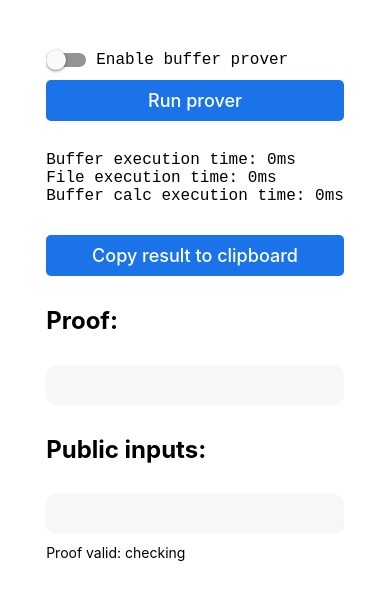
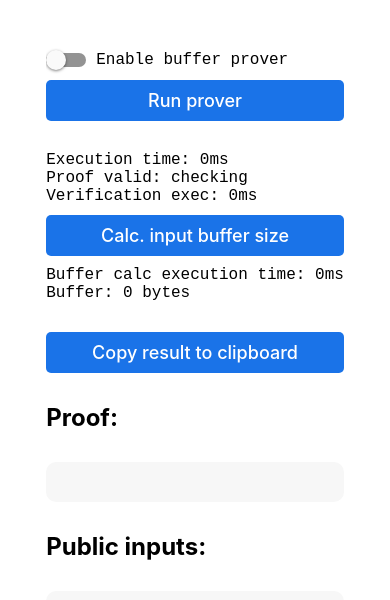
Before and after one commit to iden3/react-native-rapidsnark, a React Native app in the folder example/: screen / in a window 390 px wide. Shown: the top 600 px of the page. Built offline with nearby package versions, Linux system fonts and the light colour scheme; what react-native-fs would draw is missing.

Commit message:
[WIP] refactoring

```diff
--- a/example/src/App.tsx
+++ b/example/src/App.tsx
@@ -8,36 +8,46 @@ export default function App() {
   const [enableBufferProver, setEnableBufferProver] = React.useState(false);
   const [proofResult, setProofResult] = React.useState('');
   const [publicResult, setPublicResult] = React.useState('');
-  const [bufferExecTime, setBufferExecTime] = React.useState(0);
-  const [fileExecTime, setFileExecTime] = React.useState(0);
+  const [proofExecTime, setProofExecTime] = React.useState(0);
   const [bufferCalcExecTime, setBufferCalcExecTime] = React.useState(0);
+  const [bufferSize, setBufferSize] = React.useState(0);
   const [verificationResult, setVerificationResult] =
     React.useState<boolean>(null);
+    const [verificationExecTime, setVerificationExecTime] = React.useState(0);
 
   const onToggleSwitch = () => setEnableBufferProver(!enableBufferProver);
 
-  const runCalculatePublicBufferSize = async () => {
-    const zkeyF = await getZkeyFile();
-    return calculate_public_buffer_size(zkeyF);
-  };
-
+  // groth16 prover with reading zkey from buffer.
+  // this function in React Native is limited, not applicable for
+  // large files. It is better to use groth16_prover_zkey_file
   const runGroth16BufferProver = async () => {
     console.log('Calling useGroth16BufferProver');
 
     const zkeyF = await getZkeyFile();
     const wtnsF = await getWtnsFile();
-    console.log('zkeyF: ', zkeyF.slice(0, 100));
-    console.log('wtnsF: ', wtnsF.slice(0, 100));
+    console.log('zkeyF: ', zkeyF.length);
+    console.log('wtnsF: ', wtnsF.length);
 
-    return groth16_prover(zkeyF, wtnsF);
+    const startTime = performance.now();
+    const proverResult = await groth16_prover(zkeyF, wtnsF);
+    const diff = performance.now() - startTime;
+    setProofExecTime(diff);
+
+    return proverResult;
   };
 
+  // groth16 prover with reading zkey from C++ library.
+  // this function has better performance than groth16_prover
   const runGroth16FileProver = async () => {
     console.log('Calling useGroth16FileProver');
 
     const wtnsF = await getWtnsFile();
 
-    return groth16_prover_zkey_file(zkeyPath, wtnsF);
+    const startTime = performance.now();
+    const proverResult = await groth16_prover_zkey_file(zkeyPath, wtnsF);
+    const diff = performance.now() - startTime;
+    setProofExecTime(diff);
+    return proverResult;
   };
 
   const logProof = ({proof, pub_signals}) => {
@@ -56,70 +66,66 @@ export default function App() {
   };
 
   const runProver = React.useCallback(async () => {
-    let proof: string;
-    let publicInputs: string;
+    console.log('Calling groth16_prover');
 
     // Copy assets to documents directory on Android
     if (Platform.OS === 'android') {
       await writeAssetFilesToDocumentsDirectory();
     }
 
-    console.log('Calling groth16_prover');
+    let proverResult: { proof: string; pub_signals: string; };
 
-    let startTime: number;
-    let proverResult: { proof: string; pub_signals: string; };
-    let diff: number;
+    // Generate proof
     try {
       if (enableBufferProver) {
-        startTime = performance.now();
         proverResult = await runGroth16BufferProver();
-        diff = performance.now() - startTime;
-        setBufferExecTime(diff);
-        logProof(proverResult);
+      }else{
+        proverResult = await runGroth16FileProver();
       }
 
-      startTime = performance.now();
-      proverResult = await runGroth16FileProver();
-      diff = performance.now() - startTime;
-      setFileExecTime(diff);
       logProof(proverResult);
-
-      proof = proverResult.proof;
-      publicInputs = proverResult.pub_signals;
-      setProofResult(proof);
-      setPublicResult(publicInputs);
-
-      if (enableBufferProver) {
-        startTime = performance.now();
-        const publicBufferSize = await runCalculatePublicBufferSize();
-        diff = performance.now() - startTime;
-        setBufferCalcExecTime(diff);
-        console.log('publicBufferSize: ', publicBufferSize);
-      }
+      setProofResult(proverResult.proof);
+      setPublicResult(proverResult.pub_signals);
     } catch (error) {
       console.error('Error proving circuit', error);
       return;
     }
 
+    // Verify proof
     try {
-      const startTime = performance.now();
 
       const verificationKey = await getVerificationKeyFile();
 
+      const startTime = performance.now();
       const result = await groth16_verifier(
-        publicInputs,
-        proof,
+        proverResult.pub_signals,
+        proverResult.proof,
         verificationKey
       );
+      const diffVerification = performance.now() - startTime;
+
       setVerificationResult(result);
-
+      setVerificationExecTime(diffVerification);
       console.log('verification result proof valid:' + result);
-      const diffVerification = performance.now() - startTime;
       console.log('verification exec time:' + diffVerification);
     } catch (error) {
       console.error('Error verifying proof', error);
     }
   }, [enableBufferProver]);
+
+  const calculateBufferSize = React.useCallback(async () => {
+    console.log('Calling calculate_public_buffer_size');
+    const zkeyF = await getZkeyFile();
+
+    const startTime = performance.now();
+    const publicBufferSize = await calculate_public_buffer_size(zkeyF);
+    const diff = performance.now() - startTime;
+
+    setBufferCalcExecTime(diff);
+    console.log('publicBufferSize exec: ', diff);
+    setBufferSize(publicBufferSize);
+    console.log('publicBufferSize: ', publicBufferSize);
+  }, []);
 
   return (
     <View style={styles.container}>
@@ -139,13 +145,23 @@ export default function App() {
         <View style={{height: 20}}/>
 
         <Text style={styles.resultText}>
-          Buffer execution time: {bufferExecTime}ms
+          Execution time: {proofExecTime}ms
         </Text>
         <Text style={styles.resultText}>
-          File execution time: {fileExecTime}ms
+          Proof valid: {verificationResult?.toString() ?? 'checking'}
         </Text>
         <Text style={styles.resultText}>
+          Verification exec: {verificationExecTime}ms
+        </Text>
+
+        <TouchableOpacity style={styles.button} onPress={() => calculateBufferSize()}>
+                  <Text style={styles.buttonText}>Calc. input buffer size</Text>
+        </TouchableOpacity>
+        <Text style={styles.resultText}>
           Buffer calc execution time: {bufferCalcExecTime}ms
+        </Text>
+        <Text style={styles.resultText}>
+                 Buffer: {bufferSize} bytes
         </Text>
 
         <View style={{height: 20}}/>
@@ -169,8 +185,6 @@ export default function App() {
             {publicResult}
           </Text>
         </View>
-
-        <Text>Proof valid: {verificationResult?.toString() ?? 'checking'}</Text>
 
         <View style={{height: 20}}/>
       </ScrollView>
```
